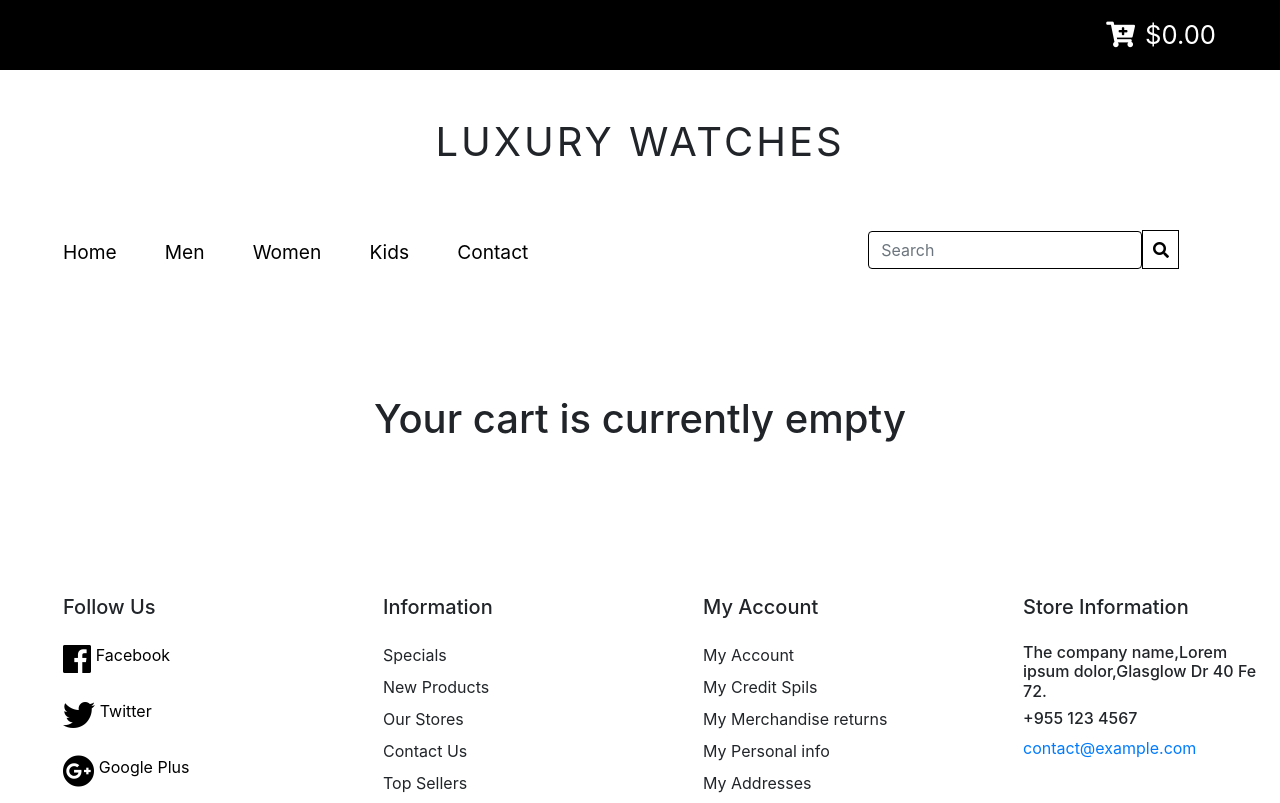
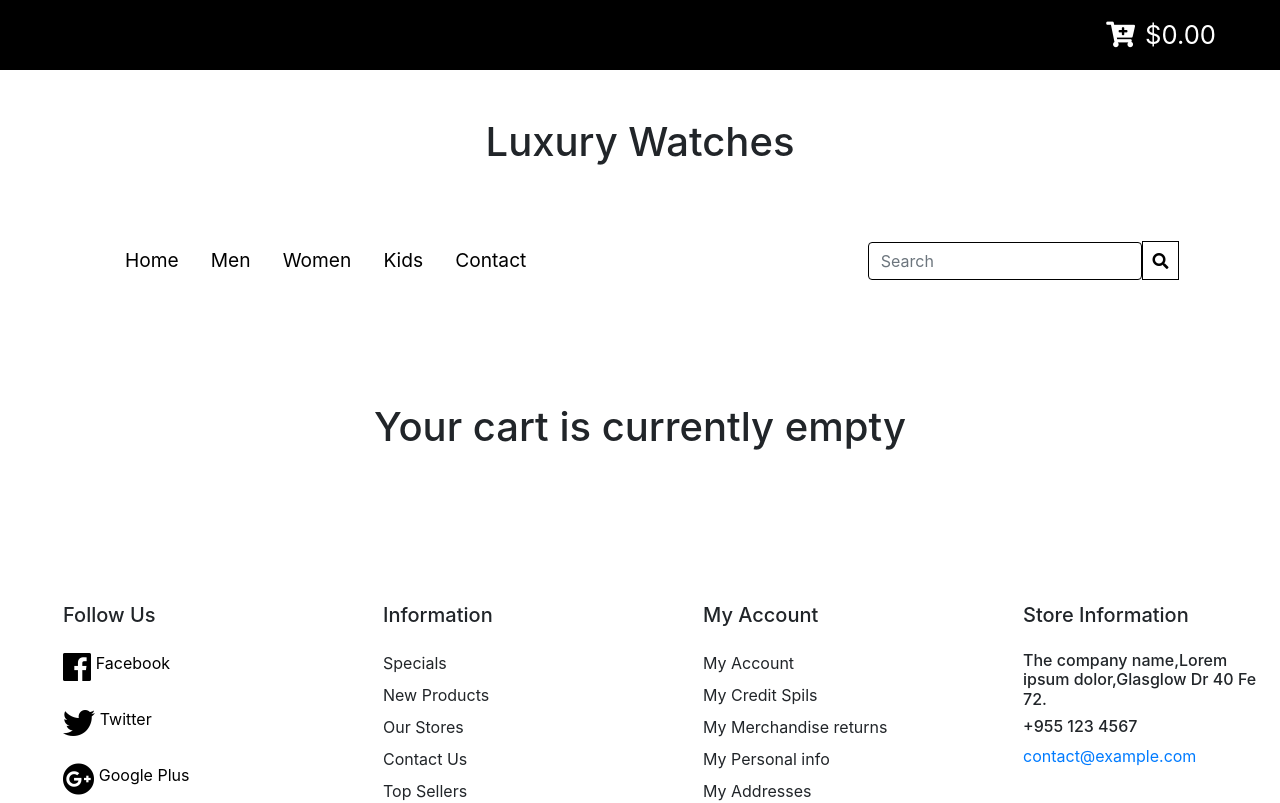
Before and after one commit to kam773/watch-ecommerce-react, a React app: page /cart in a window 1280 px wide. Shown: the top 803 px of the page. Built offline with nearby package versions, Linux system fonts and the light colour scheme.

Commit message:
fixed nav

```diff
--- a/package.json
+++ b/package.json
@@ -50,6 +50,7 @@
     "react-paypal-express-checkout": "^1.0.5",
     "react-router-dom": "^4.3.1",
     "react-slick": "^0.23.2",
+    "reactstrap": "^7.1.0",
     "resolve": "1.10.0",
     "sass-loader": "7.1.0",
     "style-loader": "0.23.1",
--- a/src/components/Header/Header.js
+++ b/src/components/Header/Header.js
@@ -4,14 +4,9 @@
 import styled from 'styled-components';
 
 export default function Header() {
-    // const { cartTotal } = this.props.cartTotal;
   return (
       <React.Fragment>
           <HeaderWapper className="navbar navbar-expand-sm navbar-dark px-sm-5">
-              {/*
-                    https://www.iconfinder.com/icons/1243689/call_phone_icon
-                    Creative Commons (Attribution 3.0 Unported);
-                    https://www.iconfinder.com/Makoto_msk */}
               <div className="cart">
                 <Link to="/cart" className="nav-link">
                     <i className="fas fa-cart-plus" style={ { color: '#fff', fontSize: '1.6rem', marginRight: '10px' } }></i>
--- a/src/components/Navigation/Navigation.js
+++ b/src/components/Navigation/Navigation.js
@@ -1,60 +1,88 @@
 import React from 'react';
-import { Link } from 'react-router-dom';
 import styled from 'styled-components';
 import Form from '../Form/Form';
-import {Nav, Navbar} from 'react-bootstrap';
+import {NavLink} from 'react-router-dom';
+import {
+  Container,
+  Row,
+  Col
+} from 'reactstrap';
+import { Button, Navbar, FormControl, Nav } from 'react-bootstrap';
 
-export default function Navigation() {
-  return (
+class Navigation extends React.Component {
+  constructor(props) {
+    super(props);
+
+    this.toggle = this.toggle.bind(this);
+    this.state = {
+      isOpen: false
+    };
+  }
+  toggle() {
+      this.setState({
+          isOpen: !this.state.isOpen
+      });
+  }
+  render() {
+    return (
       <React.Fragment>
           <div className="brand">
-              <h1 style={{ textTransform: 'uppercase', letterSpacing: '3px', fontWeight: '400' }} className="text-center my-5 brand-header">Luxury Watches</h1>
+              <h1 className="text-center my-5 brand-header">Luxury Watches</h1>
           </div>
           <NavWapper>
-            <div className="container-fluid">
-                <div className="row">
-                    <div className="col-md-8">
-                    <Navbar className="mb-2" bg="white" variant="white">
-                      <Nav className="mr-auto">
-                        <Nav.Link href="#home"><Link className="nav-link ml-3" to="/">Home</Link></Nav.Link>
-                        <Nav.Link href="#features"><Link className="nav-link ml-3" to="/men">Men</Link></Nav.Link>
-                        <Nav.Link href="#pricing"><Link className="nav-link ml-3" to="/women">Women</Link></Nav.Link>
-                        <Nav.Link href="#pricing"><Link className="nav-link ml-3" to="/kids">Kids</Link></Nav.Link>
-                        <Nav.Link href="#pricing"><Link className="nav-link ml-3" to="/contact">Contact</Link></Nav.Link>
-                      </Nav>
-                    </Navbar>
-                    </div>
-                    <div className="col-md-4">
-                      <div className="search-box mt-3">
-                          <Form/>
-                      </div>
-                    </div>
-              </div>
-            </div>
+              <Container>
+                <Row>
+                  <Col md="12">
+                  <Navbar bg="white" variant="light" expand="lg" className="my-3">
+                  <Navbar.Toggle aria-controls="basic-navbar-nav"/>
+                      <Navbar.Collapse id="basic-navbar-nav">
+                    <Nav className="mr-auto">
+                    <Nav.Item className="ml-3">
+                        <NavLink className="nav-link" to="/">Home</NavLink>
+                    </Nav.Item>
+                    <Nav.Item className="ml-3">
+                        <NavLink className="nav-link" to="/men">Men</NavLink>
+                    </Nav.Item>
+                    <Nav.Item className="ml-3">
+                        <NavLink className="nav-link" to="/women">Women</NavLink>
+                    </Nav.Item>
+                    <Nav.Item className="ml-3">
+                        <NavLink className="nav-link" to="/kids">Kids</NavLink>
+                    </Nav.Item>
+                    <Nav.Item className="ml-3">
+                        <NavLink className="nav-link" to="/contact">Contact</NavLink>
+                    </Nav.Item>
+                    </Nav>
+                    <Form inline>
+                      <FormControl type="text" placeholder="Search" className="mr-sm-2" />
+                      <Button variant="outline-primary">Search</Button>
+                    </Form>
+                    </Navbar.Collapse>
+                  </Navbar>
+                  </Col>
+                </Row>
+              </Container>
           </NavWapper>
       </React.Fragment>
-  )
+    )
+  }
+
 }
 
 const NavWapper = styled.nav`
-  display: flex;
-  flex-direction: row;
-  justify-content: space-between;
 .brand {
   width: 100%;
   display: block;
 }
-
-ul {
-  list-style: none;
-  li{
-    display: inline-block;
-  }
-}
 .nav-link {
   color: #000!important;
   font-size: 1.2rem;
+}
+.brand-header {
+  text-transform: uppercase;
+  letter-spacing: 3px;
+  font-weight: 400;
+}
+`;
 
-}
-
-`;
+export default Navigation;
--- a/src/context.js
+++ b/src/context.js
@@ -154,7 +154,8 @@
             increment: this.increment,
             decrement: this.decrement,
             removeItem: this.removeItem,
-            clearCart: this.clearCart
+            clearCart: this.clearCart,
+            addTotals: this.addTotals
         }}>
 
               {this.props.children}
```
Also changed, not shown: 1 other file (tests, documents, lock files or other folders). Lines whose indentation alone changed are shown as unchanged.
